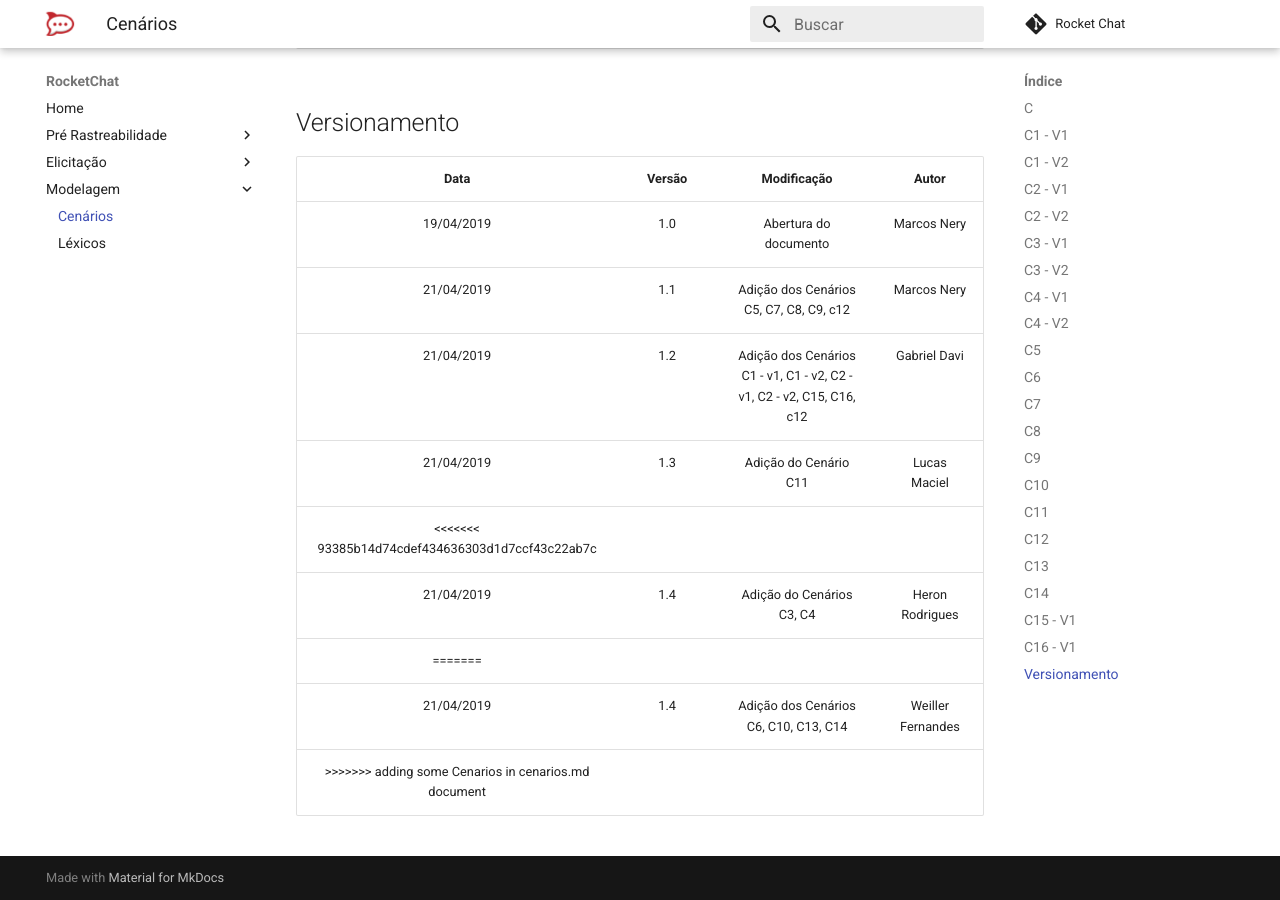
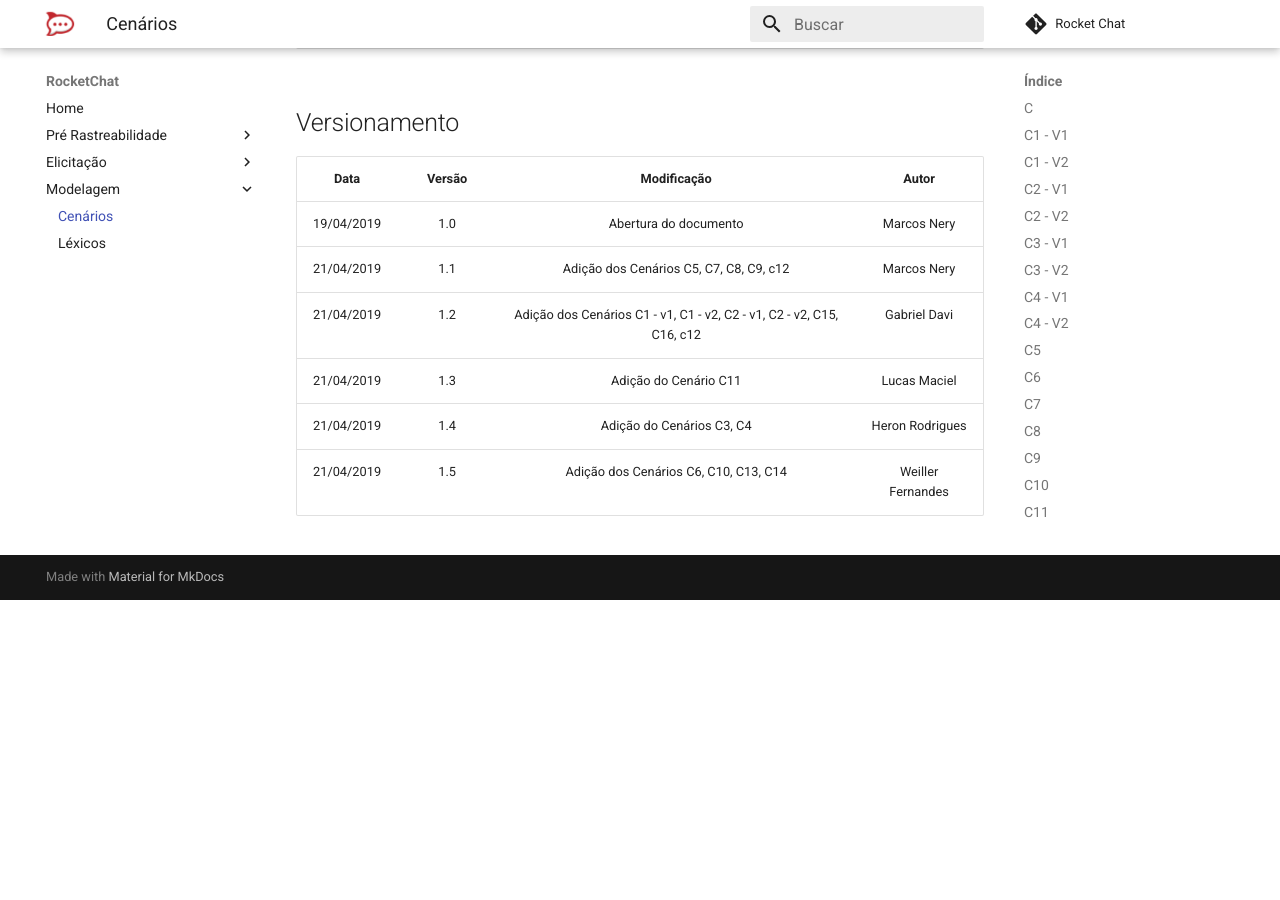
Before and after one commit to MarcosNBJ/2019.1-RocketChat, an MkDocs documentation site: the page built from docs/Modelagem/cenarios.md, in a window 1280 px wide and 900 px high, scrolled down 31945 px. Built offline with MkDocs 1.6.1 and Material for MkDocs 9.7.7, drawn with Linux system fonts in a browser that asks for light colours; comment, search, counter and statistics services are not loaded; after the commit the page ends 32545 px from its top, so only the background shows below that.

Commit message:
Fixing a bug on the merge

```diff
--- a/docs/Modelagem/cenarios.md
+++ b/docs/Modelagem/cenarios.md
@@ -742,8 +742,5 @@
 | 21/04/2019 | 1.1 | Adição dos Cenários C5, C7, C8, C9, c12 | Marcos Nery |
 | 21/04/2019 | 1.2 | Adição dos Cenários C1 - v1, C1 - v2, C2 - v1, C2 - v2, C15, C16, c12 | Gabriel Davi |
 | 21/04/2019 | 1.3 | Adição do Cenário C11 | Lucas Maciel |
-<<<<<<< 93385b14d74cdef434636303d1d7ccf43c22ab7c
 | 21/04/2019 | 1.4 | Adição do Cenários C3, C4 | Heron Rodrigues |
-=======
-| 21/04/2019 | 1.4 | Adição dos Cenários C6, C10, C13, C14 | Weiller Fernandes |
->>>>>>> adding some Cenarios in cenarios.md document
+| 21/04/2019 | 1.5 | Adição dos Cenários C6, C10, C13, C14 | Weiller Fernandes |
```
